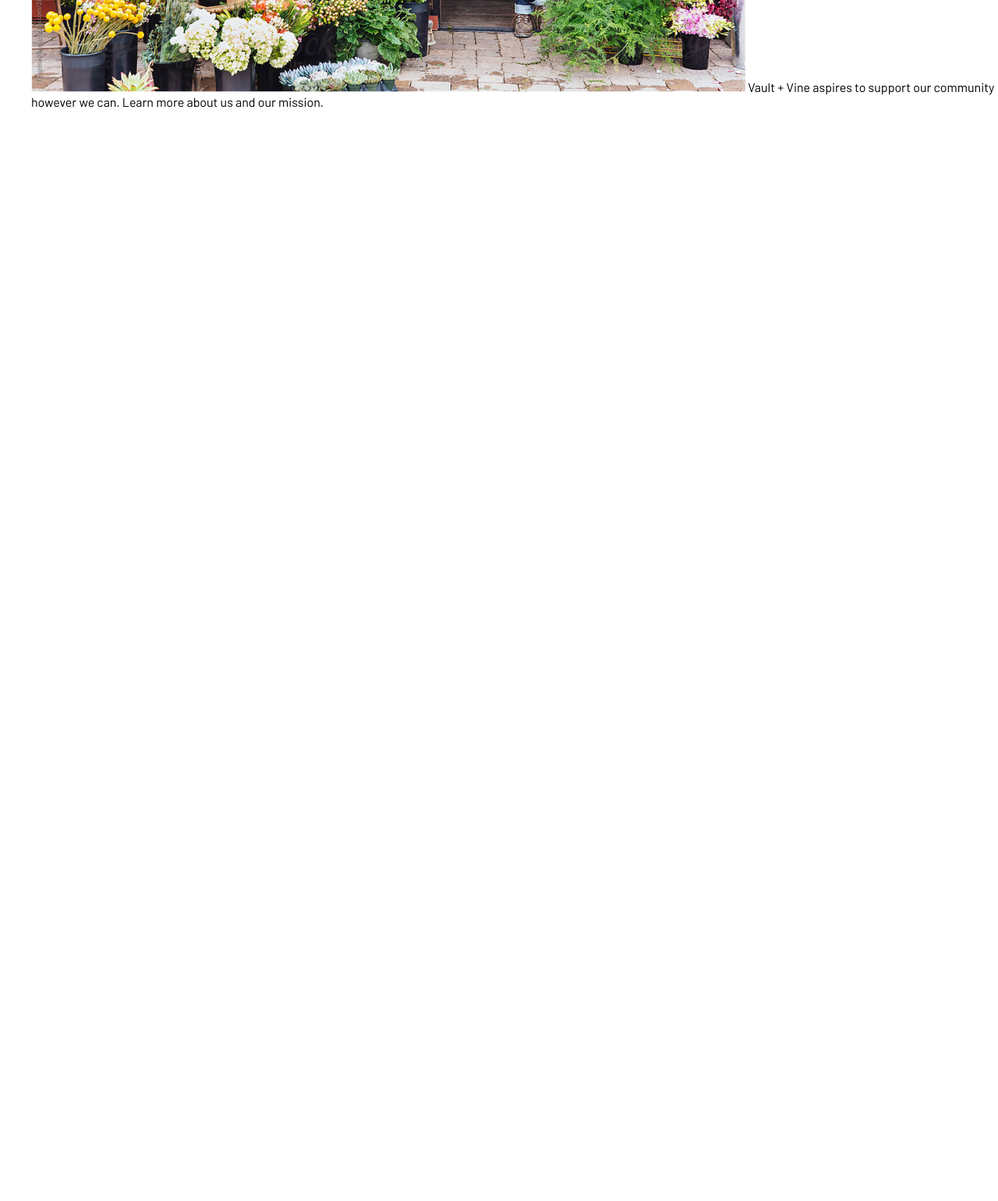
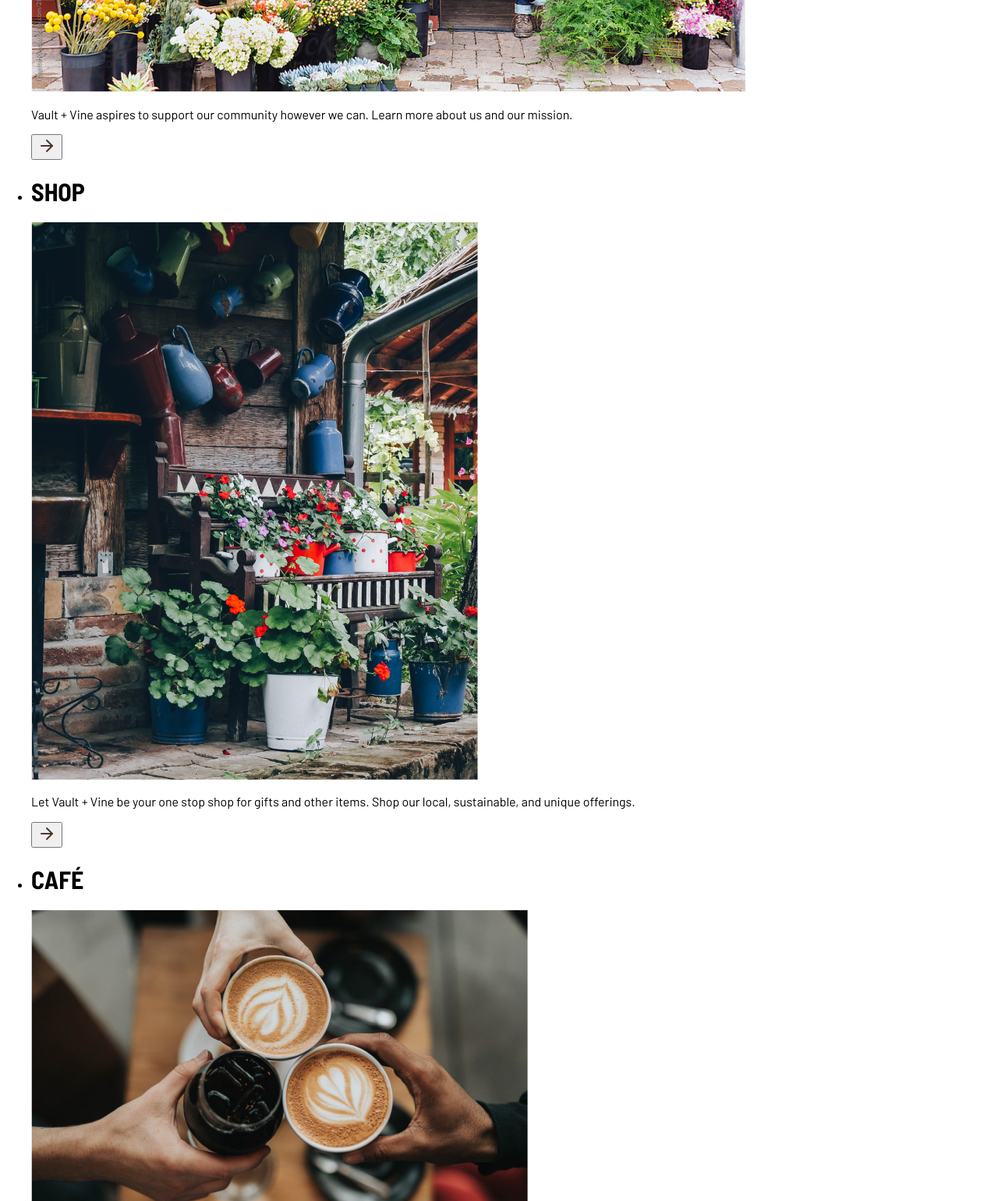
Before and after one commit to sgc57/Web2Homework, a website: page deploy/index.html in a window 1280 px wide. Shown: the part 1260-2800 px from the top of the page at 78% size. Before the commit the page ends 1416 px from the top, so only its background shows below. Drawn offline with Linux system fonts and the light colour scheme.

Commit message:
cards done

```diff
--- a/deploy/index.html
+++ b/deploy/index.html
@@ -38,7 +38,30 @@
                         <li>
                             <h1>OUR STORY</h1>
                             <img src="img/our-story.jpg" alt="our story">
-                            Vault + Vine aspires to support our community however we can. Learn more about us and our mission.
+                            <p>Vault + Vine aspires to support our community however we can.
+                                Learn more about us and our mission.</p>
+                            <button><img src="img/arrow-right.svg" alt="arrow"></button>
+                        </li>
+                        <li>
+                            <h1>SHOP</h1>
+                            <img src="img/shop.jpg" alt="shop">
+                            <p>Let Vault + Vine be your one stop shop for gifts and other items.
+                                Shop our local, sustainable, and unique offerings.</p>
+                            <button><img src="img/arrow-right.svg" alt="arrow"></button>
+                        </li>
+                        <li>
+                            <h1>CAFÉ</h1>
+                            <img src="img/cafe.jpg" alt="cafe">
+                            <p>Enjoy locally sourced coffee, tea and pastries at our in house café.
+                                Check out our café hours and plan your visit..</p>
+                            <button><img src="img/arrow-right.svg" alt="arrow"></button>
+                        </li>
+                        <li>
+                            <h1>FLORA</h1>
+                            <img src="img/plants.jpg" alt="flora">
+                            <p>Vault + Vine offers a wide variety of locally grown and sourced flowers and other plants.
+                                 Come in and browse our selection or order your arrangement online.</p>
+                            <button><img src="img/arrow-right.svg" alt="arrow"></button>
                         </li>
                     </ul>
                 </div>
```
Also changed, not shown: 1 other file.
